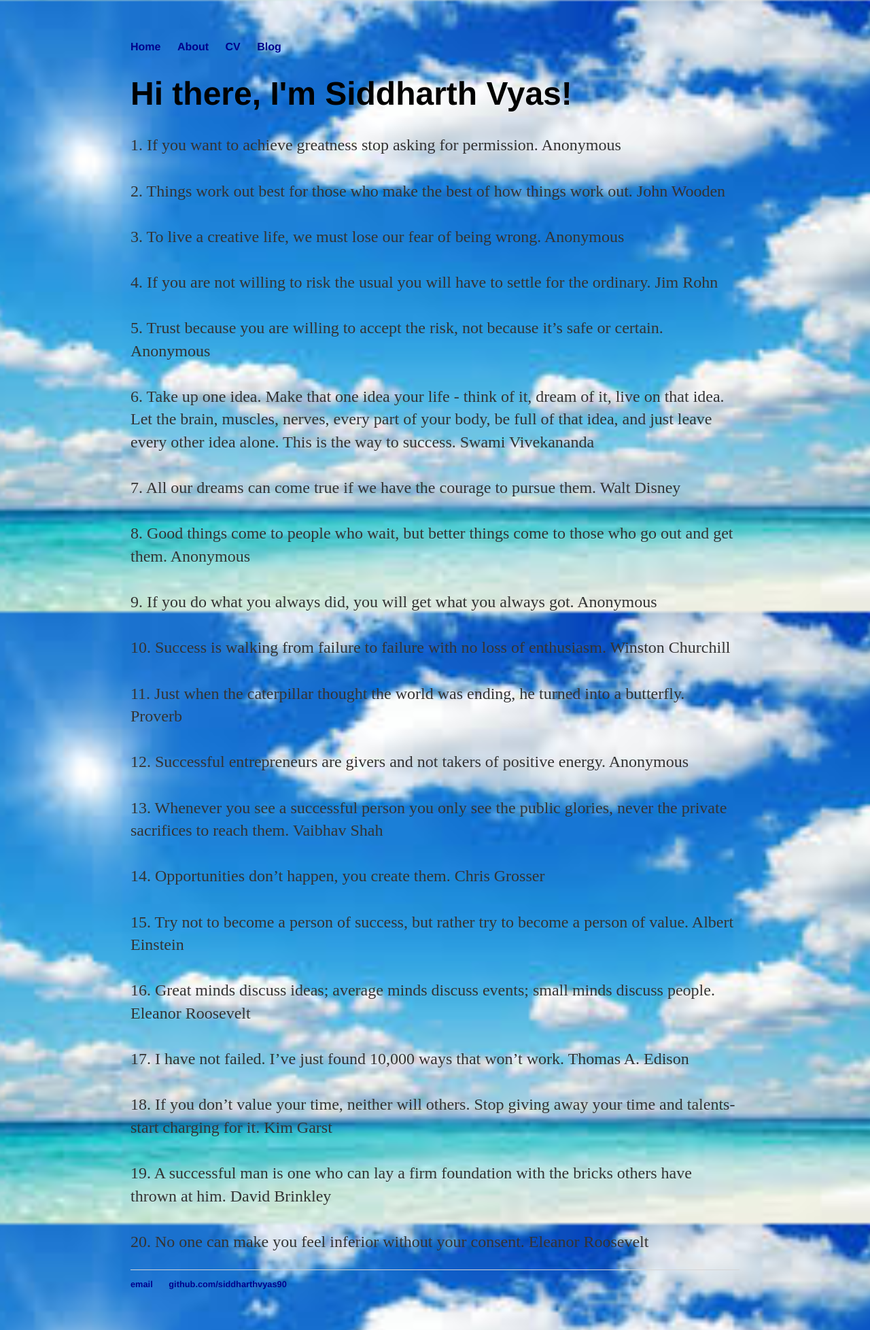
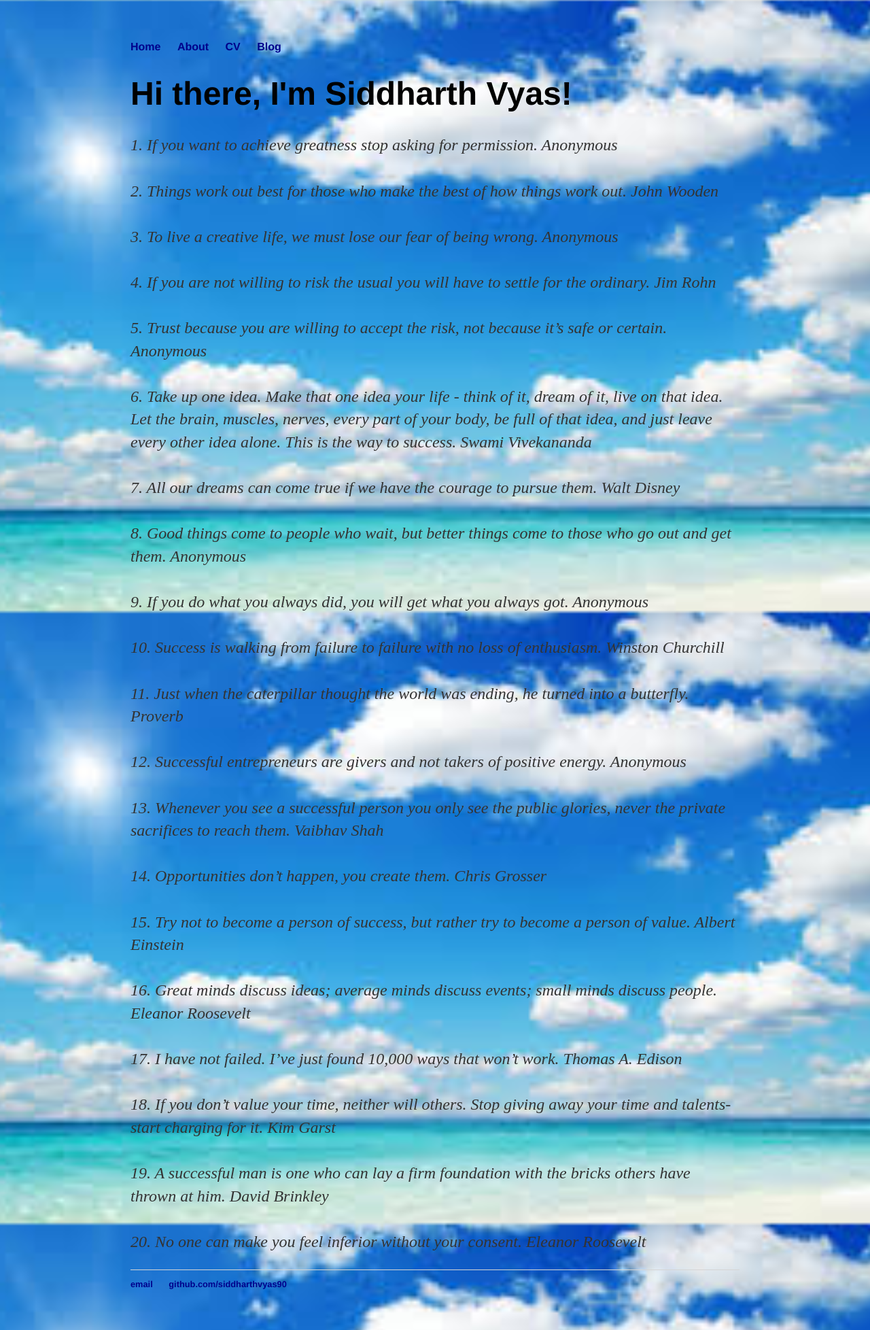
Before and after one commit to Siddharthvyas90/Siddharthvyas90.github.io, a Jekyll site: the page built from index.html, in a window 1280 px wide. Shown: the whole page at 68% size. Built offline with Jekyll 4.4.1, drawn with Linux system fonts in a browser that asks for light colours.

Commit message:
Update index.html

```diff
--- a/index.html
+++ b/index.html
@@ -4,7 +4,7 @@
 ---
 <div class="blurb" background-image:url("https://Siddharthvyas90.github.io/1.jpg")>
 	<h1>Hi there, I'm Siddharth Vyas!</h1>
-	<p>  1. If you want to achieve greatness stop asking for permission. Anonymous<br>
+	<p> <i> 1. If you want to achieve greatness stop asking for permission. Anonymous<br>
 
 		  <br> 2. Things work out best for those who make the best of how things work out. John Wooden <br>
 		    <br>3. To live a creative life, we must lose our fear of being wrong. Anonymous<br>
@@ -35,5 +35,5 @@
 others have thrown at him. David Brinkley<br>
 						    <br>20. No one can make you feel inferior without your consent. Eleanor Roosevelt<br>
 
-	</p>
+		</i></p>
 </div><!-- /.blurb -->
```
